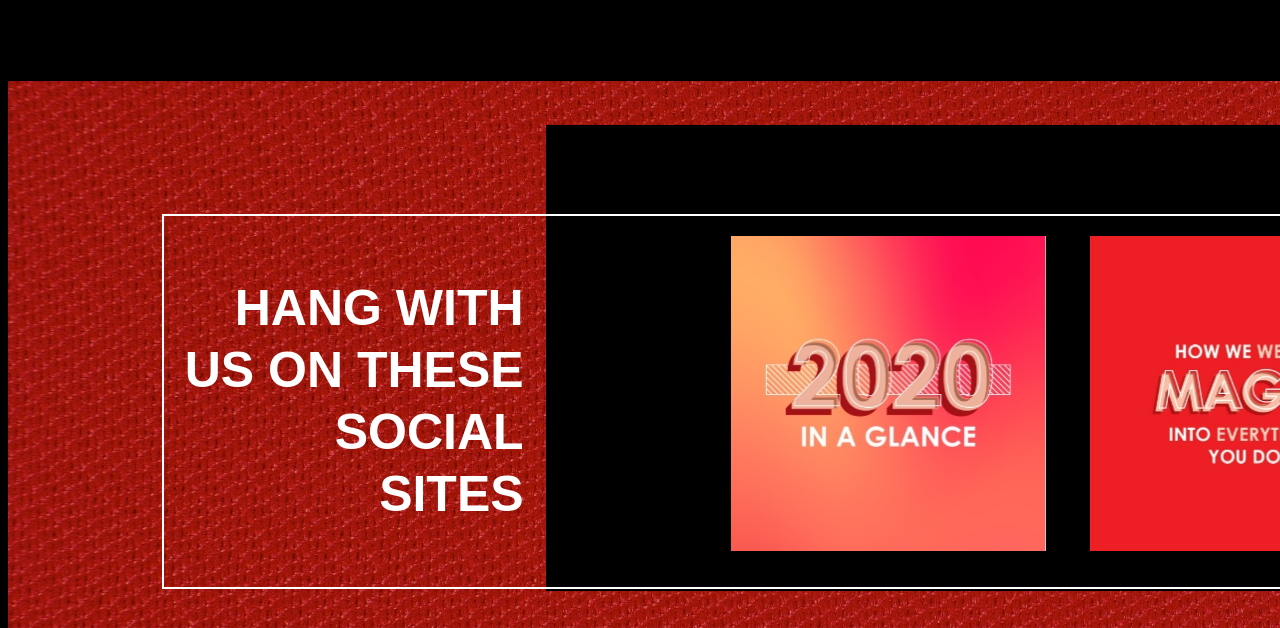
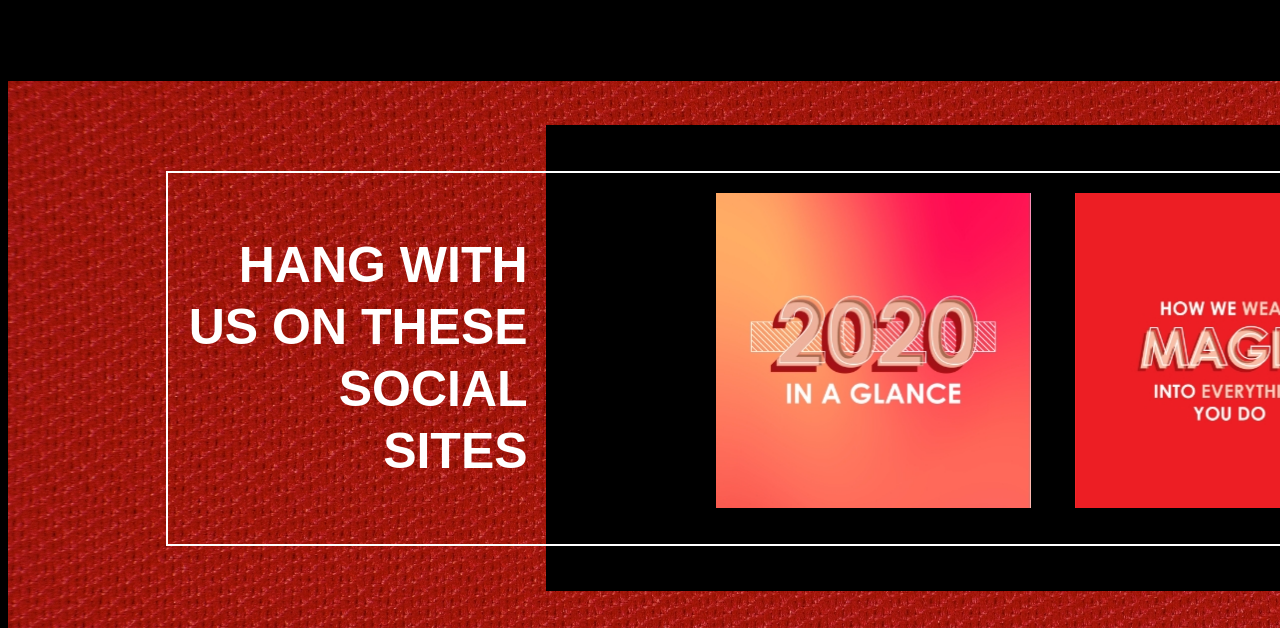
Before and after one commit to viet-v/whizzdom, a plain HTML site: page index.html in a window 1280 px wide. Shown: the part 5440-6068 px from the top of the page. Drawn offline with Linux system fonts and the light colour scheme; a web font is replaced by a local one.

Commit message:
Fixed events section, moved elements to the right position

```diff
--- a/index.html
+++ b/index.html
@@ -184,6 +184,7 @@
 
 
         <section class="events">
+            <div class="black--box">
                 <div class="event--box">
                     <div class="poster--box">
                         <h2>Hang with us on these social sites</h2>
@@ -195,7 +196,7 @@
                     </div>
                     <div class="white--bar"></div>
                 </div>
-            <div class="black--box"></div>
+            </div>
             <div class="socials">
                 <img src="./asset/logo-facebook.png" alt="facebook logo">
                 <img src="./asset/logo-instagram.png" alt="instagram logo">
--- a/style.css
+++ b/style.css
@@ -121,13 +121,23 @@ body {
     flex-direction: column;
     align-items: flex-end;
     justify-content: center;
+}
+
+
+.black--box {
+    width: 72%;
+    height: 466px;
+    background-color: var(--black);
     position: relative;
+    display: flex;
+    align-items: center;
 }
 
 .event--box {
     display: flex;
+    width: 1638px;
     position: absolute;
-    width: 92%;
+    left: -380px;
 }
 
 .poster--box {
@@ -135,7 +145,7 @@ body {
     justify-content: space-between;
     border: 2px solid var(--white);
     padding: 20px;
-    width: 92%;
+    width: 1606px;
 }
 
 .poster--box h2 {
@@ -161,11 +171,6 @@ body {
     margin-left: 12px;
 }
 
-.black--box {
-    width: 72%;
-    height: 466px;
-    background-color: var(--black);
-}
 
 .socials {
     width: 545px;
```
Lines whose indentation alone changed are shown as unchanged.
